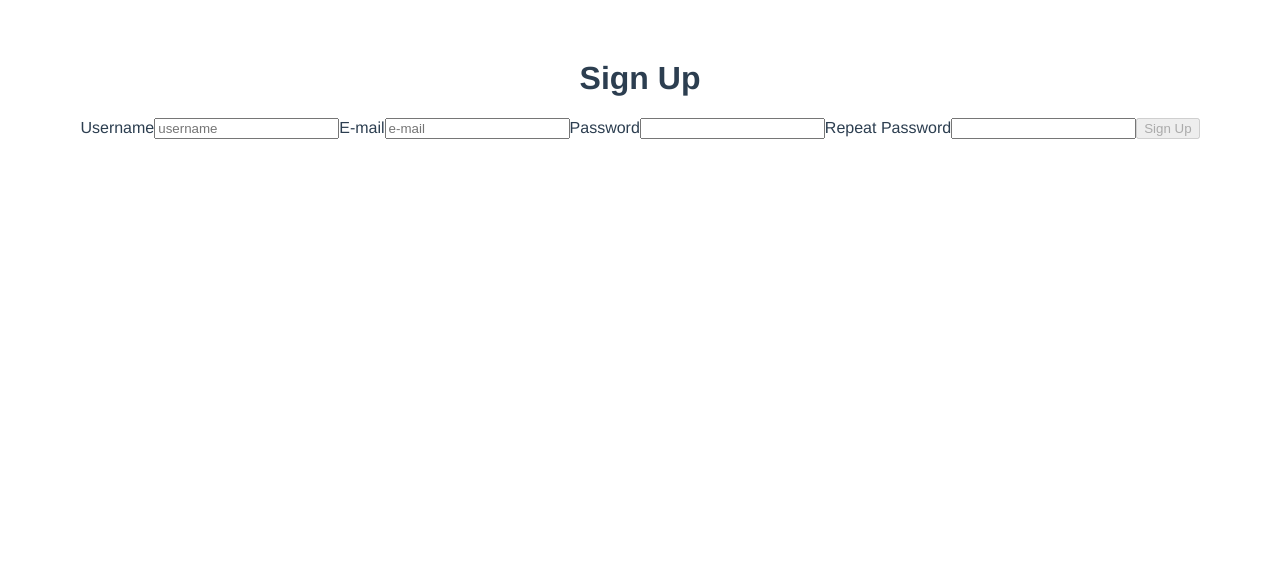
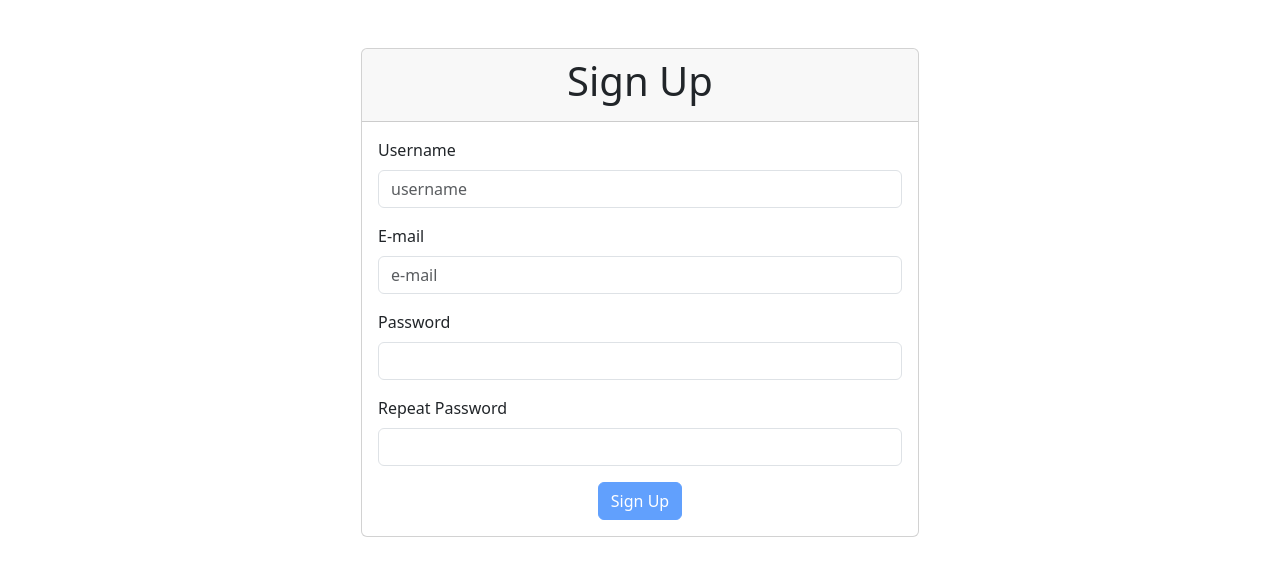
Before and after one commit to diogopaschoal/learning-udemy-vue-with-tdd, a Vue app: page / in a window 1280 px wide. Shown: the top 576 px of the page. Built offline with nearby package versions, Linux system fonts and the light colour scheme.

Commit message:
Adding style.

```diff
--- a/public/index.html
+++ b/public/index.html
@@ -5,6 +5,7 @@
     <meta http-equiv="X-UA-Compatible" content="IE=edge">
     <meta name="viewport" content="width=device-width,initial-scale=1.0">
     <link rel="icon" href="<%= BASE_URL %>favicon.ico">
+    <link href="https://cdn.jsdelivr.net/npm/bootstrap@5.3.2/dist/css/bootstrap.min.css" rel="stylesheet" integrity="sha384-T3c6CoIi6uLrA9TneNEoa7RxnatzjcDSCmG1MXxSR1GAsXEV/Dwwykc2MPK8M2HN" crossorigin="anonymous">
     <title><%= htmlWebpackPlugin.options.title %></title>
   </head>
   <body>
--- a/src/App.vue
+++ b/src/App.vue
@@ -1,5 +1,7 @@
 <template>
-  <SignUpPage />
+  <div class="container">
+    <SignUpPage />
+  </div>
 </template>
 
 <script>
@@ -13,7 +15,7 @@ export default {
 }
 </script>
 
-<style>
+<style scoped>
 #app {
   font-family: Avenir, Helvetica, Arial, sans-serif;
   -webkit-font-smoothing: antialiased;
--- a/src/pages/SignUpPage.vue
+++ b/src/pages/SignUpPage.vue
@@ -1,20 +1,35 @@
 <template>
-    <form>
-        <h1>Sign Up</h1>
-        <label for="username">Username</label>
-        <input id="username" placeholder="username" autocomplete="username" v-model="username" />
+    <div class="col-lg-6 offset-lg-3 col-md-8 offset-md-2">
+        <form class="card mt-5">
+            <div class="card-header">
+                <h1 class="text-center">Sign Up</h1>
+            </div>
 
-        <label for="email">E-mail</label>
-        <input id="email" placeholder="e-mail" autocomplete="email" v-model="email" />
+            <div class="card-body">
+                <div class="mb-3">
+                    <label for="username" class="form-label">Username</label>
+                    <input id="username" placeholder="username" autocomplete="username" class="form-control" v-model="username" />
+                </div>
 
-        <label for="password">Password</label>
-        <input id="password" type="password" autocomplete="new-password" v-model="password" />
+                <div class="mb-3">
+                    <label for="email" class="form-label">E-mail</label>
+                    <input id="email" placeholder="e-mail" autocomplete="email" class="form-control" v-model="email" />
+                </div>
 
-        <label for="repeat_password">Repeat Password</label>
-        <input id="repeat_password" type="password" autocomplete="current-password" v-model="repeatedPassword" />
-
-        <button :disabled="isDisabled" @click.prevent="submit">Sign Up</button>
-    </form>
+                <div class="mb-3">
+                    <label for="password" class="form-label">Password</label>
+                    <input id="password" type="password" autocomplete="new-password" class="form-control" v-model="password" />
+                </div>
+                <div class="mb-3">
+                    <label for="repeat_password" class="form-label">Repeat Password</label>
+                    <input id="repeat_password" type="password" autocomplete="current-password" class="form-control" v-model="repeatedPassword" />
+                </div>
+                <div class="text-center">
+                    <button class="btn btn-primary" :disabled="isDisabled" @click.prevent="submit">Sign Up</button>
+                </div>
+            </div>
+        </form>
+    </div>
 </template>
 
 <script>
@@ -36,7 +51,7 @@ export default {
         }
     },
     methods: {
-        submit(event) {
+        submit() {
             axios.post(
                 "/api/1.0/users",
                 {
--- a/vue.config.js
+++ b/vue.config.js
@@ -1,4 +1,12 @@
 const { defineConfig } = require('@vue/cli-service')
 module.exports = defineConfig({
-  transpileDependencies: true
+  transpileDependencies: true,
+  devServer: {
+    port: 8080,
+    proxy: {
+      "/api": {
+        target: 'http://localhost:8080',
+      }
+    }
+  }
 })
```
Also changed, not shown: 1 other file (tests, documents, lock files or other folders).
